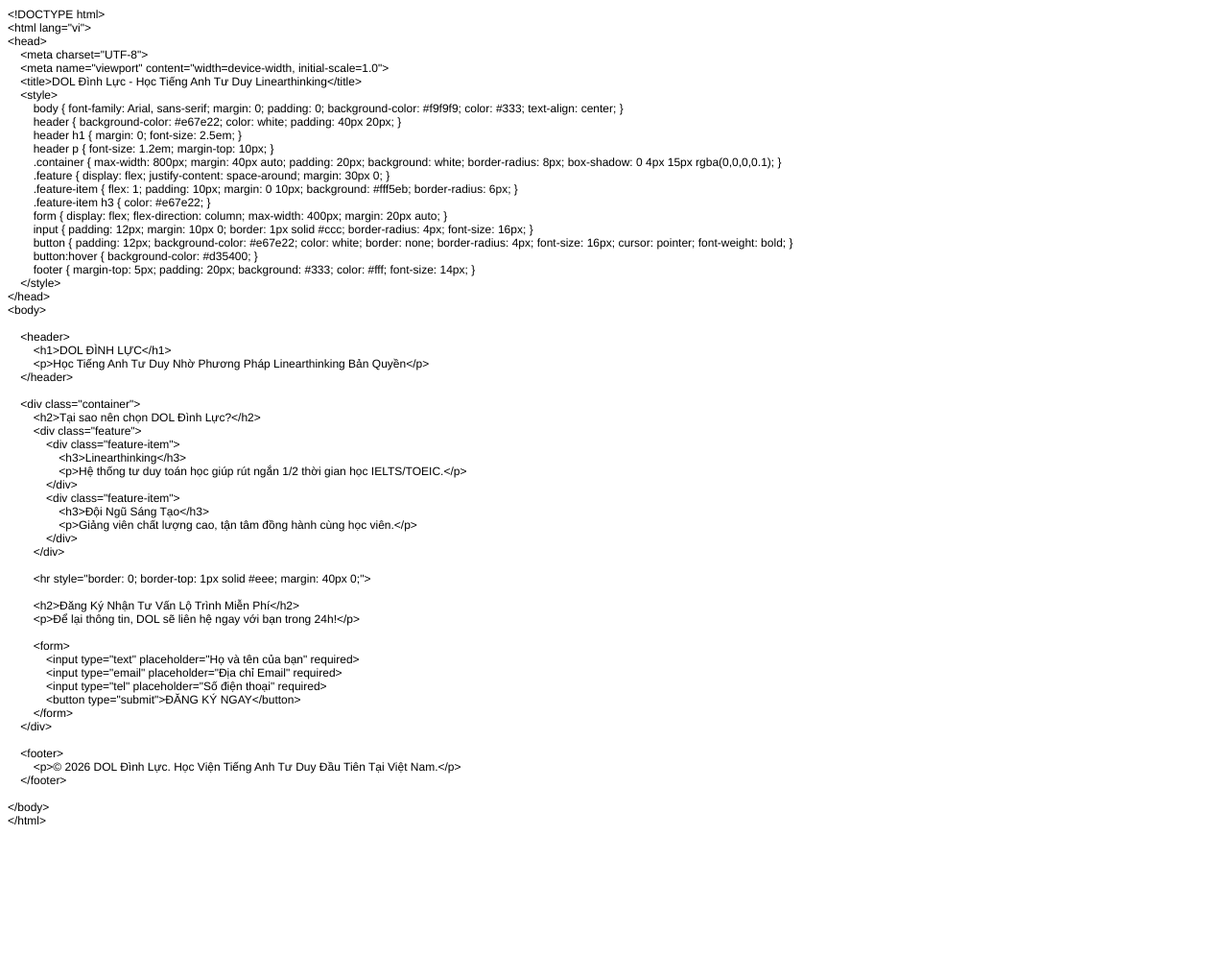
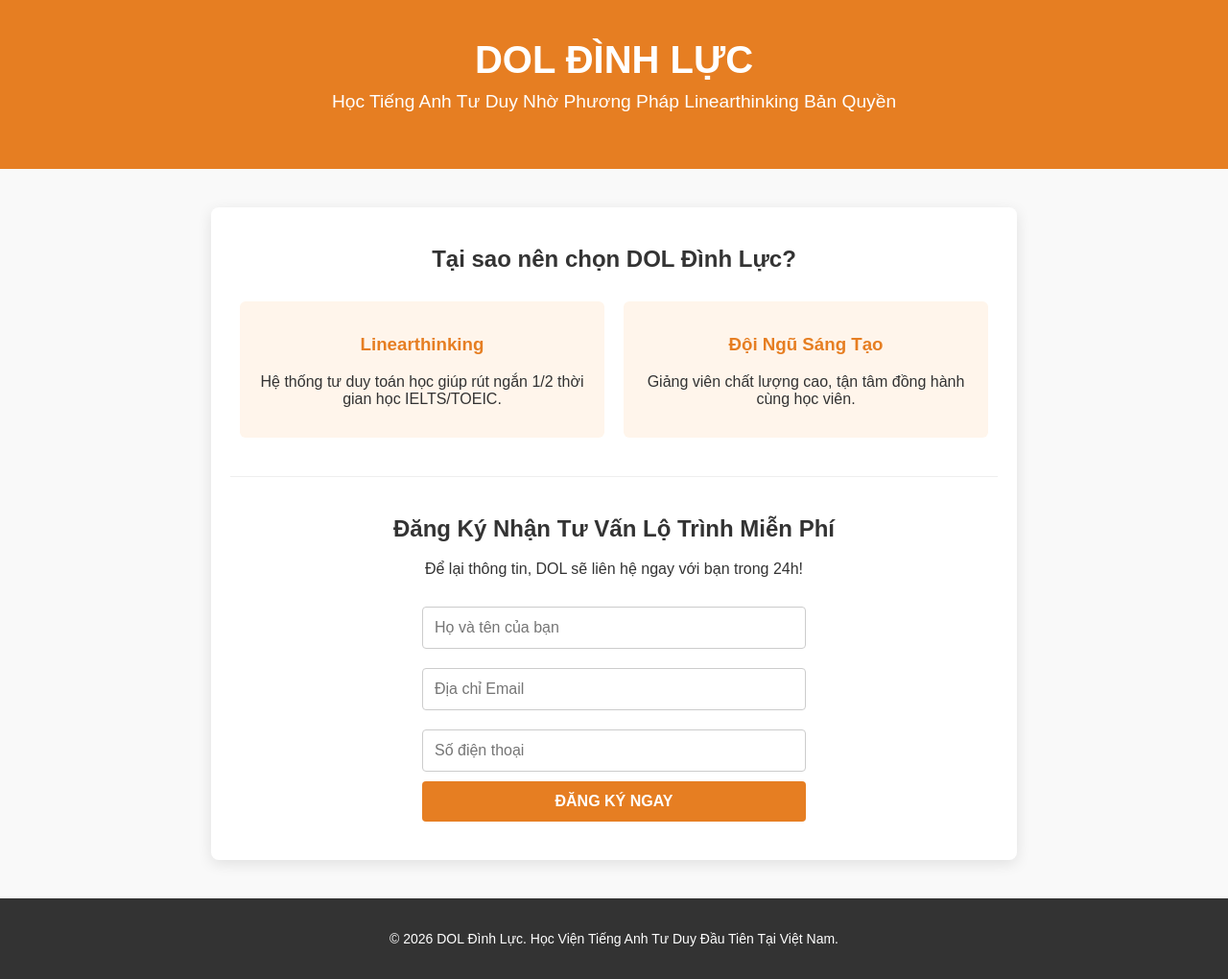
Before and after one commit to hieunguyenngoc1209-ux/dol-landingpage, a plain HTML site: page index.html in a window 1280 px wide. Shown: the whole page at 96% size. Before the commit the page ends 870 px from the top, so only its background shows below. Drawn offline with Linux system fonts and the light colour scheme.

Commit message:
Update index.html

```diff
--- a/index.html
+++ b/index.html
@@ -1,77 +1,61 @@
-<!DOCTYPE html PUBLIC "-//W3C//DTD HTML 4.01//EN" "http://www.w3.org/TR/html4/strict.dtd">
-<html>
+<!DOCTYPE html>
+<html lang="vi">
 <head>
-  <meta http-equiv="Content-Type" content="text/html; charset=utf-8">
-  <meta http-equiv="Content-Style-Type" content="text/css">
-  <title></title>
-  <meta name="Generator" content="Cocoa HTML Writer">
-  <meta name="CocoaVersion" content="2685.6">
-  <style type="text/css">
-    p.p1 {margin: 0.0px 0.0px 0.0px 0.0px; font: 12.0px Helvetica}
-    p.p2 {margin: 0.0px 0.0px 0.0px 0.0px; font: 12.0px Helvetica; min-height: 14.0px}
-  </style>
+    <meta charset="UTF-8">
+    <meta name="viewport" content="width=device-width, initial-scale=1.0">
+    <title>DOL Đình Lực - Học Tiếng Anh Tư Duy Linearthinking</title>
+    <style>
+        body { font-family: Arial, sans-serif; margin: 0; padding: 0; background-color: #f9f9f9; color: #333; text-align: center; }
+        header { background-color: #e67e22; color: white; padding: 40px 20px; }
+        header h1 { margin: 0; font-size: 2.5em; }
+        header p { font-size: 1.2em; margin-top: 10px; }
+        .container { max-width: 800px; margin: 40px auto; padding: 20px; background: white; border-radius: 8px; box-shadow: 0 4px 15px rgba(0,0,0,0.1); }
+        .feature { display: flex; justify-content: space-around; margin: 30px 0; }
+        .feature-item { flex: 1; padding: 15px; margin: 0 10px; background: #fff5eb; border-radius: 6px; }
+        .feature-item h3 { color: #e67e22; }
+        form { display: flex; flex-direction: column; max-width: 400px; margin: 20px auto; }
+        input { padding: 12px; margin: 10px 0; border: 1px solid #ccc; border-radius: 4px; font-size: 16px; }
+        button { padding: 12px; background-color: #e67e22; color: white; border: none; border-radius: 4px; font-size: 16px; cursor: pointer; font-weight: bold; }
+        button:hover { background-color: #d35400; }
+        footer { margin-top: 40px; padding: 20px; background: #333; color: #fff; font-size: 14px; }
+    </style>
 </head>
 <body>
-<p class="p1">&lt;!DOCTYPE html&gt;</p>
-<p class="p1">&lt;html lang="vi"&gt;</p>
-<p class="p1">&lt;head&gt;</p>
-<p class="p1"><span class="Apple-converted-space">    </span>&lt;meta charset="UTF-8"&gt;</p>
-<p class="p1"><span class="Apple-converted-space">    </span>&lt;meta name="viewport" content="width=device-width, initial-scale=1.0"&gt;</p>
-<p class="p1"><span class="Apple-converted-space">    </span>&lt;title&gt;DOL Đình Lực - Học Tiếng Anh Tư Duy Linearthinking&lt;/title&gt;</p>
-<p class="p1"><span class="Apple-converted-space">    </span>&lt;style&gt;</p>
-<p class="p1"><span class="Apple-converted-space">        </span>body { font-family: Arial, sans-serif; margin: 0; padding: 0; background-color: #f9f9f9; color: #333; text-align: center; }</p>
-<p class="p1"><span class="Apple-converted-space">        </span>header { background-color: #e67e22; color: white; padding: 40px 20px; }</p>
-<p class="p1"><span class="Apple-converted-space">        </span>header h1 { margin: 0; font-size: 2.5em; }</p>
-<p class="p1"><span class="Apple-converted-space">        </span>header p { font-size: 1.2em; margin-top: 10px; }</p>
-<p class="p1"><span class="Apple-converted-space">        </span>.container { max-width: 800px; margin: 40px auto; padding: 20px; background: white; border-radius: 8px; box-shadow: 0 4px 15px rgba(0,0,0,0.1); }</p>
-<p class="p1"><span class="Apple-converted-space">        </span>.feature { display: flex; justify-content: space-around; margin: 30px 0; }</p>
-<p class="p1"><span class="Apple-converted-space">        </span>.feature-item { flex: 1; padding: 10px; margin: 0 10px; background: #fff5eb; border-radius: 6px; }</p>
-<p class="p1"><span class="Apple-converted-space">        </span>.feature-item h3 { color: #e67e22; }</p>
-<p class="p1"><span class="Apple-converted-space">        </span>form { display: flex; flex-direction: column; max-width: 400px; margin: 20px auto; }</p>
-<p class="p1"><span class="Apple-converted-space">        </span>input { padding: 12px; margin: 10px 0; border: 1px solid #ccc; border-radius: 4px; font-size: 16px; }</p>
-<p class="p1"><span class="Apple-converted-space">        </span>button { padding: 12px; background-color: #e67e22; color: white; border: none; border-radius: 4px; font-size: 16px; cursor: pointer; font-weight: bold; }</p>
-<p class="p1"><span class="Apple-converted-space">        </span>button:hover { background-color: #d35400; }</p>
-<p class="p1"><span class="Apple-converted-space">        </span>footer { margin-top: 5px; padding: 20px; background: #333; color: #fff; font-size: 14px; }</p>
-<p class="p1"><span class="Apple-converted-space">    </span>&lt;/style&gt;</p>
-<p class="p1">&lt;/head&gt;</p>
-<p class="p1">&lt;body&gt;</p>
-<p class="p2"><br></p>
-<p class="p1"><span class="Apple-converted-space">    </span>&lt;header&gt;</p>
-<p class="p1"><span class="Apple-converted-space">        </span>&lt;h1&gt;DOL ĐÌNH LỰC&lt;/h1&gt;</p>
-<p class="p1"><span class="Apple-converted-space">        </span>&lt;p&gt;Học Tiếng Anh Tư Duy Nhờ Phương Pháp Linearthinking Bản Quyền&lt;/p&gt;</p>
-<p class="p1"><span class="Apple-converted-space">    </span>&lt;/header&gt;</p>
-<p class="p2"><br></p>
-<p class="p1"><span class="Apple-converted-space">    </span>&lt;div class="container"&gt;</p>
-<p class="p1"><span class="Apple-converted-space">        </span>&lt;h2&gt;Tại sao nên chọn DOL Đình Lực?&lt;/h2&gt;</p>
-<p class="p1"><span class="Apple-converted-space">        </span>&lt;div class="feature"&gt;</p>
-<p class="p1"><span class="Apple-converted-space">            </span>&lt;div class="feature-item"&gt;</p>
-<p class="p1"><span class="Apple-converted-space">                </span>&lt;h3&gt;Linearthinking&lt;/h3&gt;</p>
-<p class="p1"><span class="Apple-converted-space">                </span>&lt;p&gt;Hệ thống tư duy toán học giúp rút ngắn 1/2 thời gian học IELTS/TOEIC.&lt;/p&gt;</p>
-<p class="p1"><span class="Apple-converted-space">            </span>&lt;/div&gt;</p>
-<p class="p1"><span class="Apple-converted-space">            </span>&lt;div class="feature-item"&gt;</p>
-<p class="p1"><span class="Apple-converted-space">                </span>&lt;h3&gt;Đội Ngũ Sáng Tạo&lt;/h3&gt;</p>
-<p class="p1"><span class="Apple-converted-space">                </span>&lt;p&gt;Giảng viên chất lượng cao, tận tâm đồng hành cùng học viên.&lt;/p&gt;</p>
-<p class="p1"><span class="Apple-converted-space">            </span>&lt;/div&gt;</p>
-<p class="p1"><span class="Apple-converted-space">        </span>&lt;/div&gt;</p>
-<p class="p2"><br></p>
-<p class="p1"><span class="Apple-converted-space">        </span>&lt;hr style="border: 0; border-top: 1px solid #eee; margin: 40px 0;"&gt;</p>
-<p class="p2"><br></p>
-<p class="p1"><span class="Apple-converted-space">        </span>&lt;h2&gt;Đăng Ký Nhận Tư Vấn Lộ Trình Miễn Phí&lt;/h2&gt;</p>
-<p class="p1"><span class="Apple-converted-space">        </span>&lt;p&gt;Để lại thông tin, DOL sẽ liên hệ ngay với bạn trong 24h!&lt;/p&gt;</p>
-<p class="p2"><span class="Apple-converted-space">        </span></p>
-<p class="p1"><span class="Apple-converted-space">        </span>&lt;form&gt;</p>
-<p class="p1"><span class="Apple-converted-space">            </span>&lt;input type="text" placeholder="Họ và tên của bạn" required&gt;</p>
-<p class="p1"><span class="Apple-converted-space">            </span>&lt;input type="email" placeholder="Địa chỉ Email" required&gt;</p>
-<p class="p1"><span class="Apple-converted-space">            </span>&lt;input type="tel" placeholder="Số điện thoại" required&gt;</p>
-<p class="p1"><span class="Apple-converted-space">            </span>&lt;button type="submit"&gt;ĐĂNG KÝ NGAY&lt;/button&gt;</p>
-<p class="p1"><span class="Apple-converted-space">        </span>&lt;/form&gt;</p>
-<p class="p1"><span class="Apple-converted-space">    </span>&lt;/div&gt;</p>
-<p class="p2"><br></p>
-<p class="p1"><span class="Apple-converted-space">    </span>&lt;footer&gt;</p>
-<p class="p1"><span class="Apple-converted-space">        </span>&lt;p&gt;© 2026 DOL Đình Lực. Học Viện Tiếng Anh Tư Duy Đầu Tiên Tại Việt Nam.&lt;/p&gt;</p>
-<p class="p1"><span class="Apple-converted-space">    </span>&lt;/footer&gt;</p>
-<p class="p2"><br></p>
-<p class="p1">&lt;/body&gt;</p>
-<p class="p1">&lt;/html&gt;</p>
+
+    <header>
+        <h1>DOL ĐÌNH LỰC</h1>
+        <p>Học Tiếng Anh Tư Duy Nhờ Phương Pháp Linearthinking Bản Quyền</p>
+    </header>
+
+    <div class="container">
+        <h2>Tại sao nên chọn DOL Đình Lực?</h2>
+        <div class="feature">
+            <div class="feature-item">
+                <h3>Linearthinking</h3>
+                <p>Hệ thống tư duy toán học giúp rút ngắn 1/2 thời gian học IELTS/TOEIC.</p>
+            </div>
+            <div class="feature-item">
+                <h3>Đội Ngũ Sáng Tạo</h3>
+                <p>Giảng viên chất lượng cao, tận tâm đồng hành cùng học viên.</p>
+            </div>
+        </div>
+
+        <hr style="border: 0; border-top: 1px solid #eee; margin: 40px 0;">
+
+        <h2>Đăng Ký Nhận Tư Vấn Lộ Trình Miễn Phí</h2>
+        <p>Để lại thông tin, DOL sẽ liên hệ ngay với bạn trong 24h!</p>
+
+        <form action="#" method="POST">
+            <input type="text" placeholder="Họ và tên của bạn" required>
+            <input type="email" placeholder="Địa chỉ Email" required>
+            <input type="tel" placeholder="Số điện thoại" required>
+            <button type="submit">ĐĂNG KÝ NGAY</button>
+        </form>
+    </div>
+
+    <footer>
+        <p>© 2026 DOL Đình Lực. Học Viện Tiếng Anh Tư Duy Đầu Tiên Tại Việt Nam.</p>
+    </footer>
+
 </body>
 </html>
```
